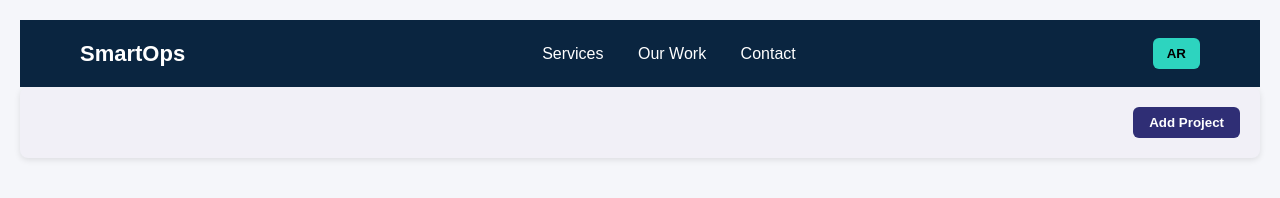
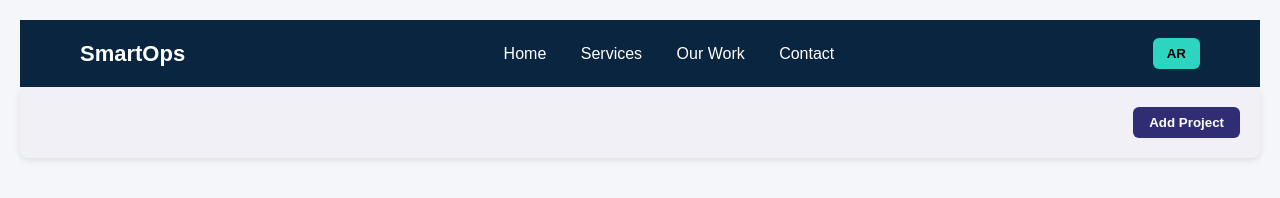
Before and after one commit to MahmoudNasserGomaaAhmed/smartops, a plain HTML site: page works.html in a window 1280 px wide. Drawn offline with Linux system fonts and the light colour scheme; no server answers.

```diff
--- a/works.html
+++ b/works.html
@@ -150,6 +150,8 @@ button {
     </a>
   </div>
   <nav class="nav-links">
+        <a href="index.html" data-en=" Work" data-ar="الرئيسة ">Home</a>
+
     <a href="index.html#services" data-en="Services" data-ar="خدماتنا">Services</a>
     <a href="works.html" data-en=" Work" data-ar="اعمال سابقة">Our Work</a>
 
```
Also changed, not shown: index.html (+2 -1 lines).
